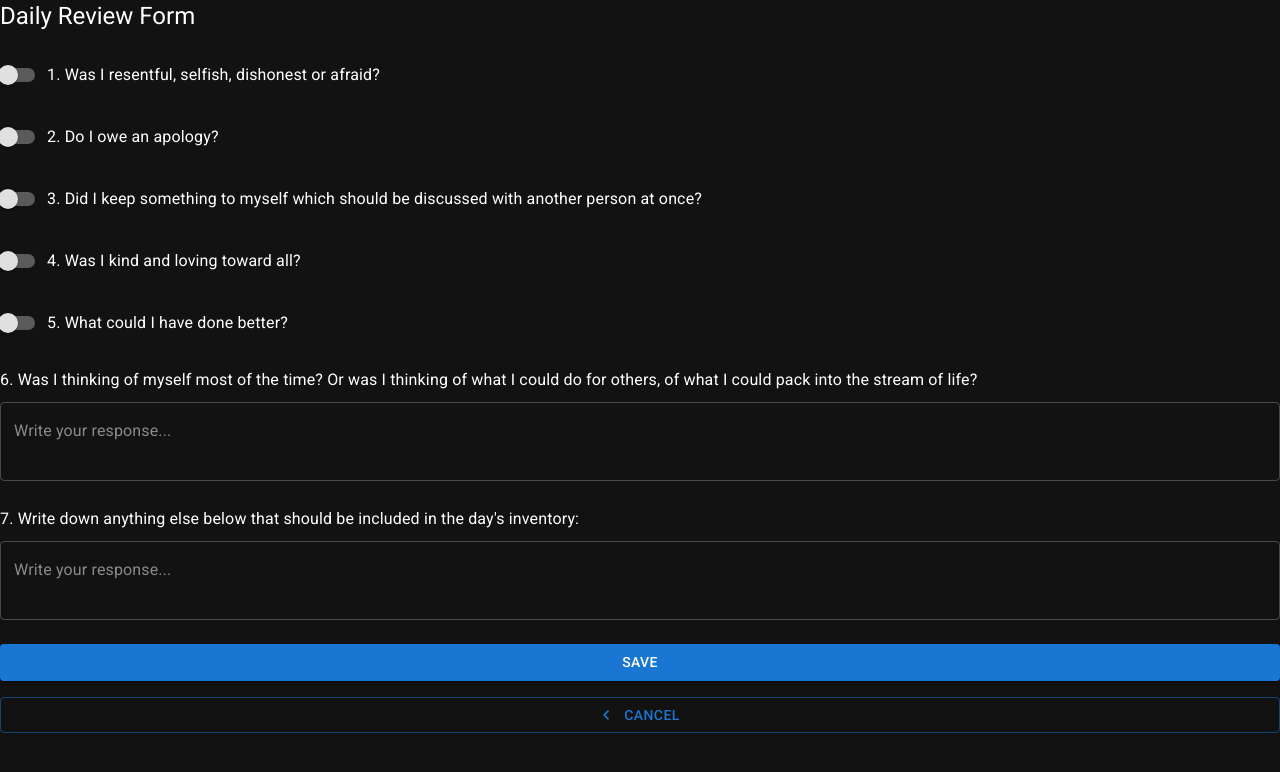
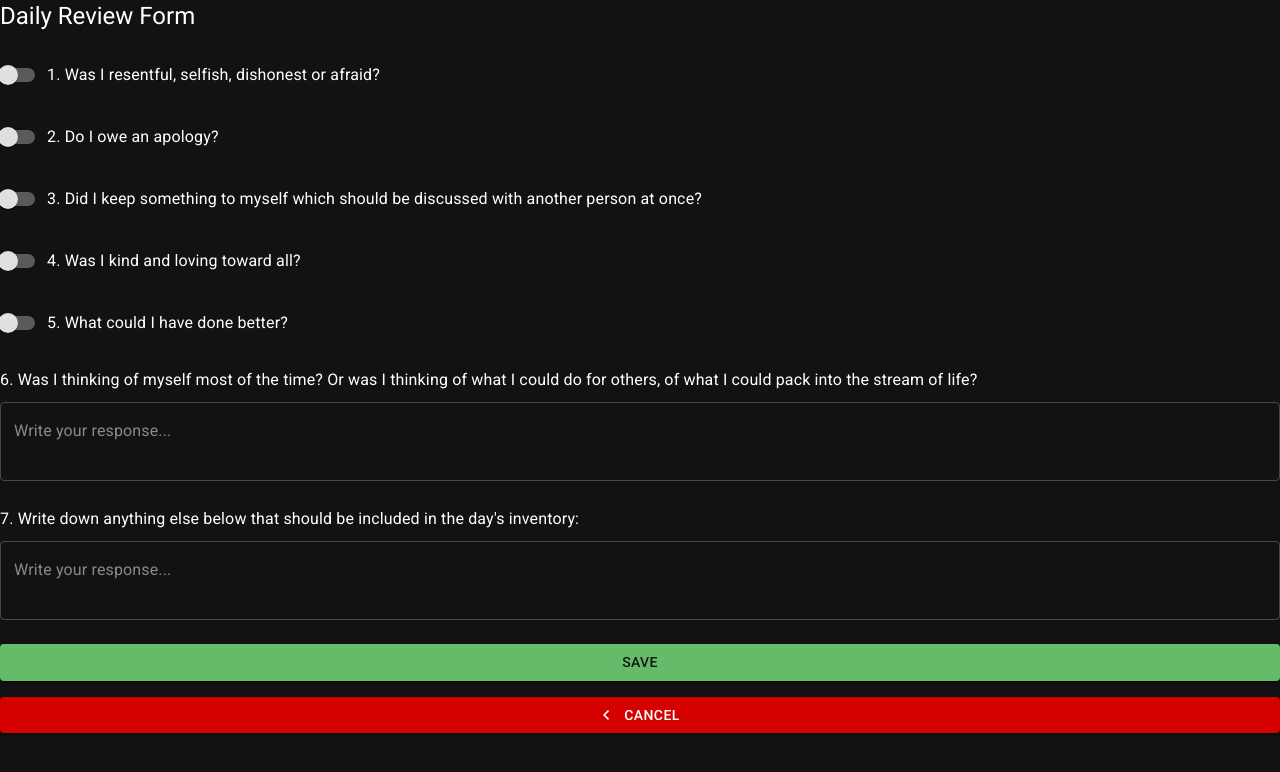
Before and after one commit to kubo550/moxie-gratitude-list, a React (Vite) app: page /review in a window 1280 px wide. Shown: the top 772 px of the page. Built offline with nearby package versions, Linux system fonts and the light colour scheme.

Commit message:
small button fixes

```diff
--- a/src/pages/Public/GratitudeForm.tsx
+++ b/src/pages/Public/GratitudeForm.tsx
@@ -49,7 +49,15 @@ export default function GratitudeForm() {
       <Button type="submit" variant="contained" color="success" fullWidth>
         Save
       </Button>
-      <Button component={Link} to="/" variant="outlined" startIcon={<Icon>chevron_left</Icon>} fullWidth sx={{ mt: 2 }}>
+      <Button
+        component={Link}
+        to="/"
+        variant="contained"
+        color="error"
+        startIcon={<Icon>chevron_left</Icon>}
+        fullWidth
+        sx={{ mt: 2 }}
+      >
         Cancel
       </Button>
     </form>
--- a/src/pages/Public/ReviewForm.tsx
+++ b/src/pages/Public/ReviewForm.tsx
@@ -104,11 +104,19 @@ export default function CheckQuestionsForm() {
         </Box>
       ))}
 
-      <Button type="submit" variant="contained" color="primary" fullWidth>
+      <Button type="submit" variant="contained" color="success" fullWidth>
         Save
       </Button>
 
-      <Button component={Link} to="/" variant="outlined" startIcon={<Icon>chevron_left</Icon>} fullWidth sx={{ mt: 2 }}>
+      <Button
+        component={Link}
+        to="/"
+        variant="contained"
+        color="error"
+        startIcon={<Icon>chevron_left</Icon>}
+        fullWidth
+        sx={{ mt: 2 }}
+      >
         Cancel
       </Button>
     </form>
```
